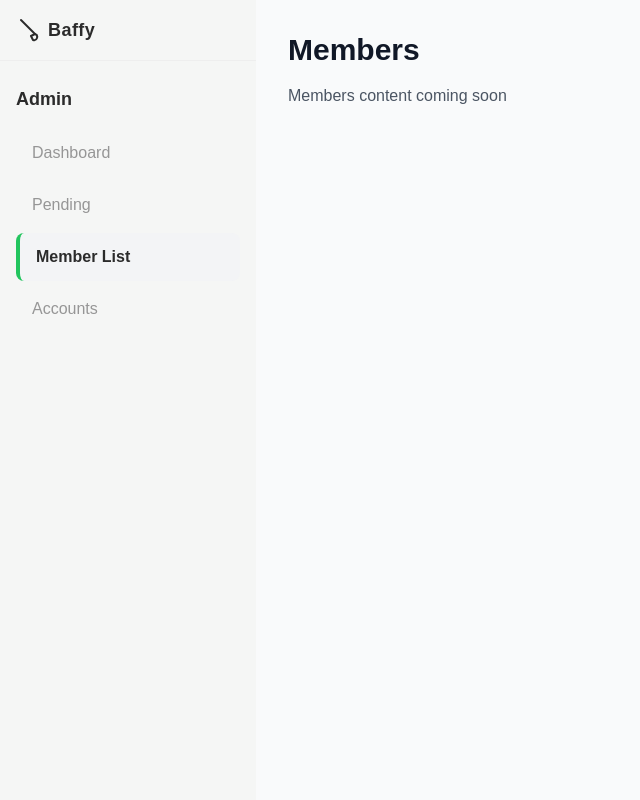
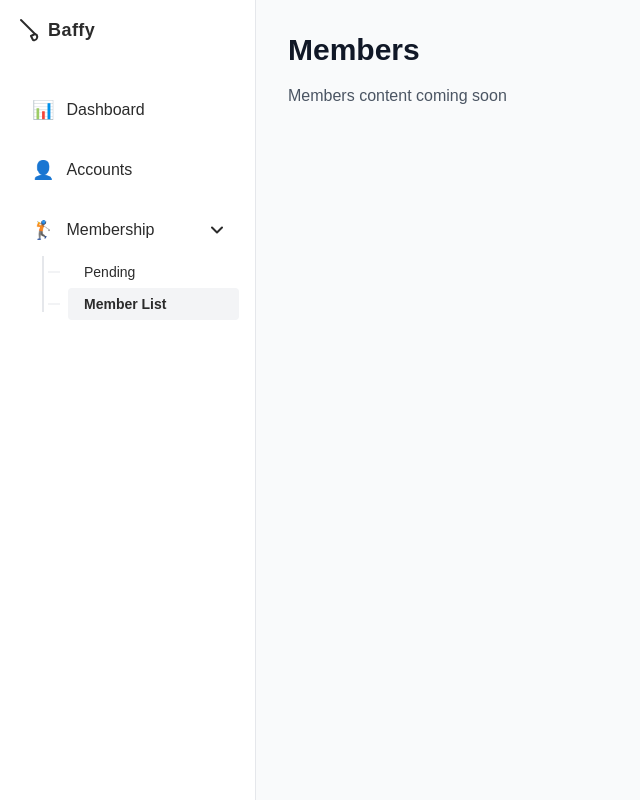
Before and after one commit to ChrisMcGonagle/golf-app, a Next.js app: page /dashboard/members in a window 1280 px wide. Shown: the whole page, without its empty margins (0-640 px from the left). Built offline with nearby package versions, Linux system fonts and the light colour scheme.

Commit message:
feat: refine dashboard sidebar menu interactions (PBI-028)

```diff
--- a/components/DashboardSidebar.tsx
+++ b/components/DashboardSidebar.tsx
@@ -1,45 +1,135 @@
 "use client";
 
+import { useState, useEffect } from "react";
 import { usePathname } from "next/navigation";
 import Link from "next/link";
 import BaffyBrand from "@/components/BaffyBrand";
 
 export default function DashboardSidebar() {
   const pathname = usePathname();
+  const [membershipOpen, setMembershipOpen] = useState(false);
 
-  const navLinks = [
-    { href: "/dashboard", label: "Dashboard" },
-    { href: "/dashboard/submissions", label: "Pending" },
-    { href: "/dashboard/members", label: "Member List" },
-    { href: "/dashboard/accounts", label: "Accounts" },
-  ];
+  // Auto-expand membership menu if on a submenu route
+  useEffect(() => {
+    if (pathname === "/dashboard/members" || pathname === "/dashboard/submissions") {
+      setMembershipOpen(true);
+    }
+  }, [pathname]);
+
+  const isNavActive = (href: string) => pathname === href;
+  const isSubmenuActive = isNavActive("/dashboard/members") || isNavActive("/dashboard/submissions");
+
+  const handleMembershipClick = () => {
+    // Only toggle if NOT on a submenu route
+    if (!isSubmenuActive) {
+      setMembershipOpen(!membershipOpen);
+    }
+  };
+
+  const handleNavClick = () => {
+    setMembershipOpen(false);
+  };
 
   return (
-    <aside className="w-64 bg-[#f5f6f5] text-[#2b2b2b] min-h-screen">
-      <div className="p-4 border-b border-[#eeeeee]">
+    <aside className="w-64 bg-white text-[#2b2b2b] min-h-screen border-r border-[#e5e7eb]">
+      {/* Baffy branding — no border below */}
+      <div className="p-4">
         <BaffyBrand />
       </div>
-      <nav className="flex-1 px-4 py-6 space-y-2">
-        <h2 className="text-lg font-bold mb-4 text-[#2b2b2b]">Admin</h2>
-        <ul className="space-y-1">
-          {navLinks.map((link) => {
-            const isActive = pathname === link.href;
-            return (
-              <li key={link.href}>
+
+      {/* Navigation */}
+      <nav className="px-4 py-6 space-y-2">
+        {/* Dashboard link */}
+        <Link
+          href="/dashboard"
+          onClick={handleNavClick}
+          className={`flex items-center px-4 py-3 rounded-lg transition-colors duration-200 ${
+            isNavActive("/dashboard")
+              ? "bg-gray-100 text-[#2b2b2b] font-semibold"
+              : "text-[#2b2b2b] hover:bg-gray-50"
+          }`}
+        >
+          <span className="mr-3 text-lg">📊</span>
+          Dashboard
+        </Link>
+
+        {/* Accounts link */}
+        <Link
+          href="/dashboard/accounts"
+          onClick={handleNavClick}
+          className={`flex items-center px-4 py-3 rounded-lg transition-colors duration-200 ${
+            isNavActive("/dashboard/accounts")
+              ? "bg-gray-100 text-[#2b2b2b] font-semibold"
+              : "text-[#2b2b2b] hover:bg-gray-50"
+          }`}
+        >
+          <span className="mr-3 text-lg">👤</span>
+          Accounts
+        </Link>
+
+        {/* Membership with collapsible submenu */}
+        <div>
+          <button
+            onClick={handleMembershipClick}
+            className="flex items-center justify-between w-full px-4 py-3 rounded-lg text-[#2b2b2b] transition-colors duration-200 focus:outline-none"
+          >
+            <div className="flex items-center">
+              <span className="mr-3 text-lg">🏌️</span>
+              Membership
+            </div>
+            <svg
+              aria-hidden="true"
+              viewBox="0 0 12 8"
+              width="12"
+              height="8"
+              className={`transition-transform duration-200 ${
+                membershipOpen ? '' : 'rotate-180'
+              }`}
+              fill="none"
+              xmlns="http://www.w3.org/2000/svg"
+            >
+              <path d="M1 1.5L6 6.5L11 1.5" stroke="#2b2b2b" strokeWidth="2" strokeLinecap="round" strokeLinejoin="round" />
+            </svg>
+          </button>
+
+          {/* Submenu with tree lines */}
+          {membershipOpen && (
+            <div className="mt-0 ml-8 space-y-0 relative">
+              {/* Vertical line container */}
+              <div className="absolute w-0 border-l-2 border-[#e5e7eb]" style={{ left: '-6px', top: '0', bottom: '0', height: 'calc(100% - 8px)' }}></div>
+
+              {/* Pending item with horizontal branch */}
+              <div className="relative pl-5">
+                <span className="absolute left-0 top-1/2 w-3 h-px -translate-y-1/2 bg-[#e5e7eb]"></span>
                 <Link
-                  href={link.href}
-                  className={`flex items-center px-4 py-3 rounded-lg transition-colors duration-200 ${
-                    isActive
-                      ? "bg-gray-100 text-[#2b2b2b] font-semibold border-l-4 border-[#22c55e]"
-                      : "text-[#969696] hover:bg-gray-50"
+                  href="/dashboard/submissions"
+                  className={`flex items-center px-4 py-1.5 rounded text-sm transition-colors duration-200 ${
+                    isNavActive("/dashboard/submissions")
+                      ? "bg-gray-100 text-[#2b2b2b] font-semibold"
+                      : "text-[#2b2b2b] hover:bg-gray-50"
                   }`}
                 >
-                  {link.label}
+                  Pending
                 </Link>
-              </li>
-            );
-          })}
-        </ul>
+              </div>
+
+              {/* Member List item with horizontal branch */}
+              <div className="relative pl-5">
+                <span className="absolute left-0 top-1/2 w-3 h-px -translate-y-1/2 bg-[#e5e7eb]"></span>
+                <Link
+                  href="/dashboard/members"
+                  className={`flex items-center px-4 py-1.5 rounded text-sm transition-colors duration-200 ${
+                    isNavActive("/dashboard/members")
+                      ? "bg-gray-100 text-[#2b2b2b] font-semibold"
+                      : "text-[#2b2b2b] hover:bg-gray-50"
+                  }`}
+                >
+                  Member List
+                </Link>
+              </div>
+            </div>
+          )}
+        </div>
       </nav>
     </aside>
   );
```
Also changed, not shown: 2 other files (tests, documents, lock files or other folders).
